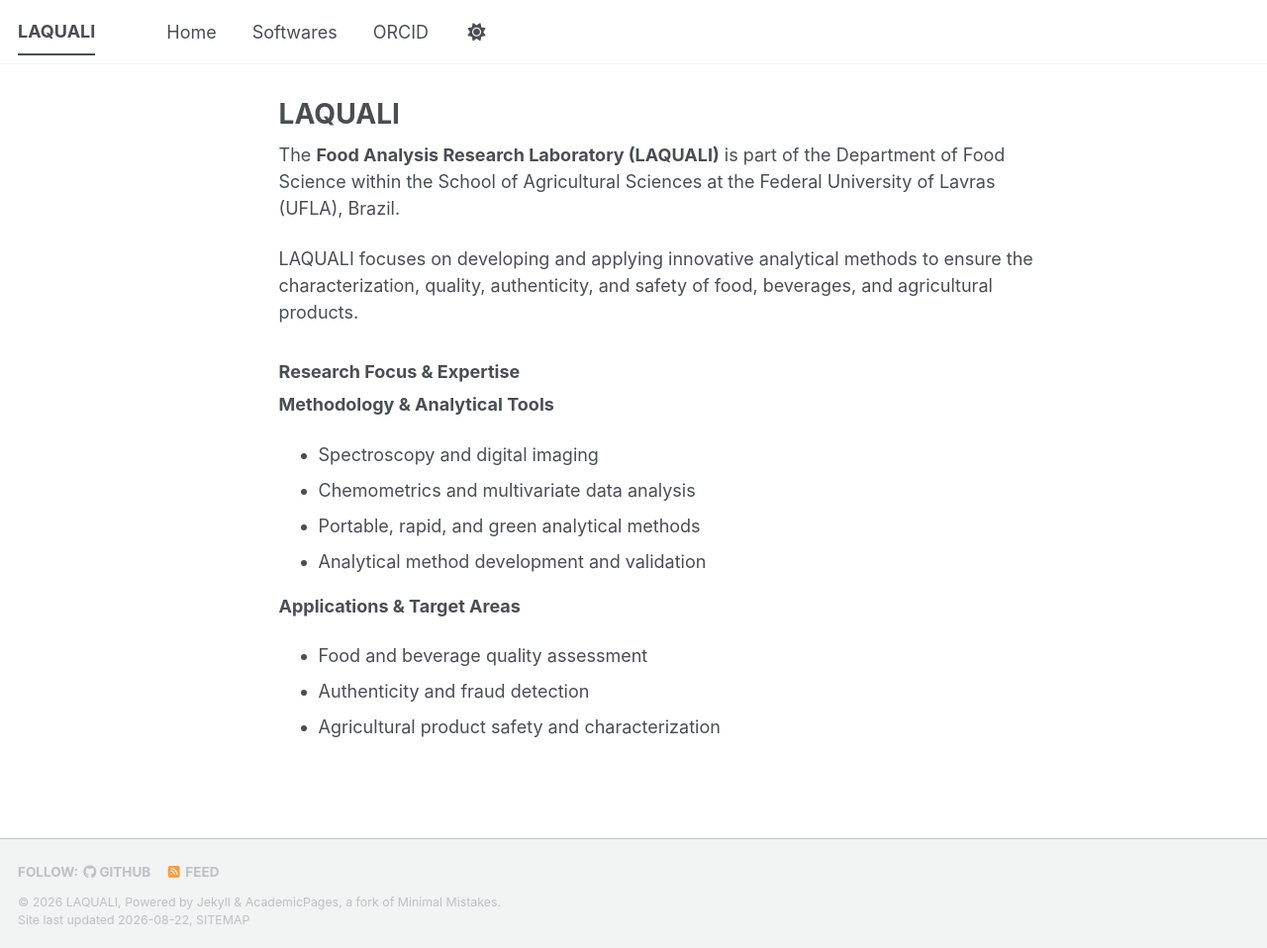
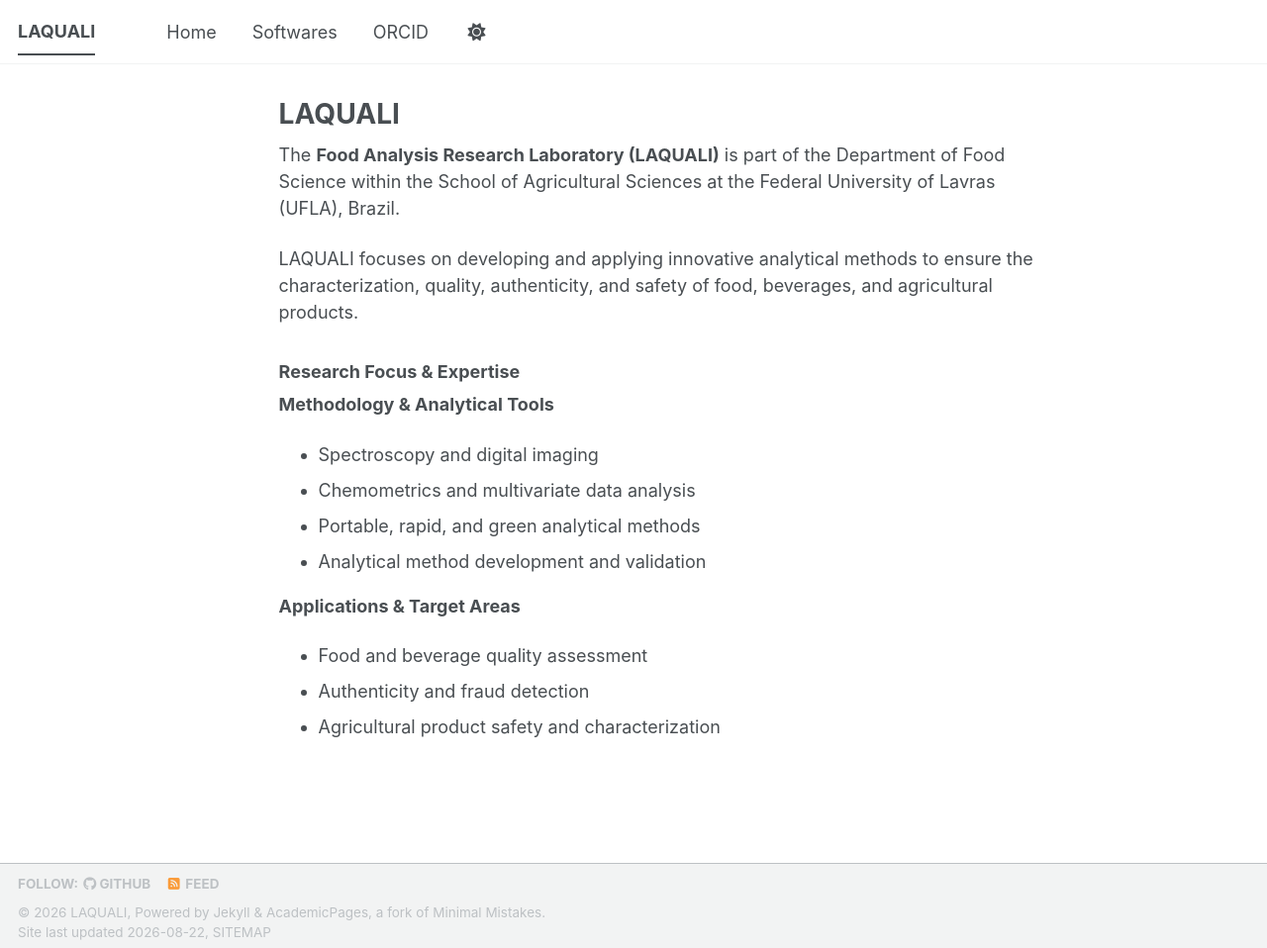
Before and after one commit to LAQUALI-UFLA/laquali-ufla.github.io, a Jekyll site: the page built from _pages/about.md, in a window 1280 px wide and 958 px high. Shown: the whole window at 99% size. Built offline with Jekyll 4.4.1, drawn with Linux system fonts in a browser that asks for light colours; a style sheet for code colours, icons or effects is not loaded.

Commit message:
Refactor footer styles for improved layout
Adjusted footer margins and padding for better spacing.

```diff
--- a/_sass/layout/_footer.scss
+++ b/_sass/layout/_footer.scss
@@ -10,7 +10,7 @@
   float: left;
   margin-left: 0;
   margin-right: 0;
-  margin-top: 3em;
+  margin-top: 0; /* MUDADO: de 3em para 0 (não afeta o rodapé fixo, mas evita sobreposição no scroll) */
   width: 100%;
   clear: both;
 
@@ -31,9 +31,9 @@
     @include clearfix;
     margin-left: auto;
     margin-right: auto;
-    margin-top: 1em;
+    margin-top: 0.3em; /* MUDADO: de 1em para 0.3em (diminui o espaço no topo do conteúdo interno) */
     max-width: 100%;
-    padding: 0 1em 1em;
+    padding: 0 1em 0.3em; /* MUDADO: o último valor de 1em para 0.3em (diminui o espaço abaixo) */
 
     @include breakpoint($x-large) {
       max-width: $x-large;
@@ -67,7 +67,7 @@
 
 .page__footer-copyright {
   font-family: $global-font-family;
-  font-size: $type-size-7;
+  font-size: 0.75em;
 }
 
 .page__footer-follow {
@@ -79,8 +79,8 @@
 
   li {
     display: inline-block;
-    padding-top: 5px;
-    padding-bottom: 5px;
+    padding-top: 2px;    /* MUDADO: de 5px para 2px (diminui o espaçamento dos ícones/links) */
+    padding-bottom: 2px; /* MUDADO: de 5px para 2px */
     font-family: $sans-serif-narrow;
     font-size: $type-size-6;
     text-transform: uppercase;
```
